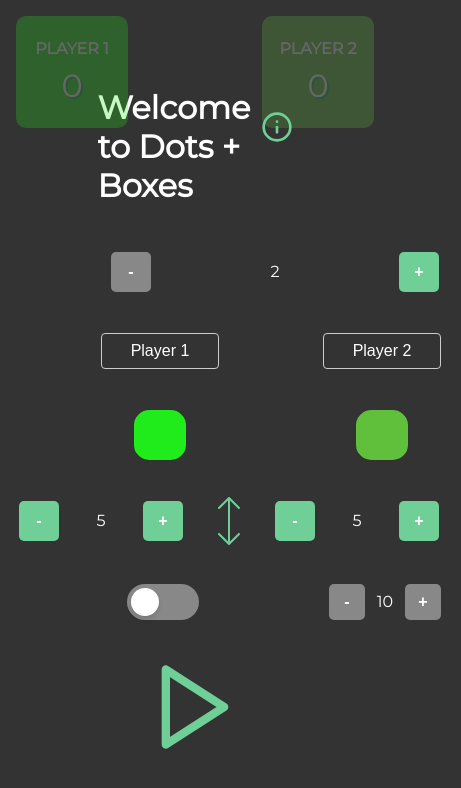
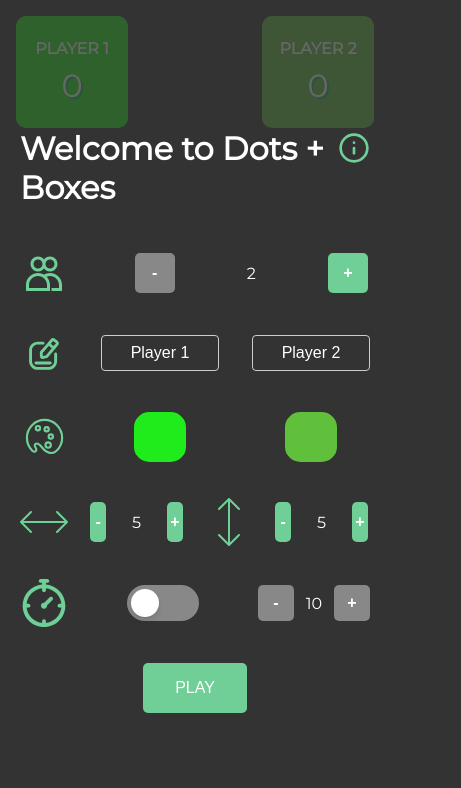
Before and after one commit to harryBedfordSL/dots-and-boxes, a Vue app: page / in a window 390 px wide. Shown: the top 788 px of the page, 461 px wide, since content can reach past the window. Built offline with nearby package versions, Linux system fonts and the light colour scheme.

Commit message:
mobile spacing improvemnts

```diff
--- a/src/components/GameBoard.vue
+++ b/src/components/GameBoard.vue
@@ -91,6 +91,13 @@ const { hasBeenClicked, onLineClick, getBoxStyle } = useLines();
   height: 80%;
 }
 
+@media (max-width: 768px) {
+  .box-container {
+    width: 90%;
+    height: 60%;
+  }
+}
+
 .x-line-container {
   opacity: 0;
   padding: 10px;
--- a/src/components/Welcome.vue
+++ b/src/components/Welcome.vue
@@ -13,10 +13,11 @@ import GameForm from './game-form/GameForm.vue';
 
 <style scoped>
 .header {
+  padding: 0 20px;
   align-items: center;
   display: flex;
-  width: 50%;
   gap: 10px;
   justify-content: center;
+  max-width: -webkit-fill-available;
 }
 </style>
--- a/src/components/game-form/GameForm.vue
+++ b/src/components/game-form/GameForm.vue
@@ -5,6 +5,7 @@ import PlayerNames from './PlayerNames.vue';
 import PlayerColors from './PlayerColors.vue';
 import GridSize from './GridSize.vue';
 import TimerConfig from './TimerConfig.vue';
+import Button from '../Button.vue';
 
 const gameStore = useGameStore();
 </script>
@@ -15,6 +16,7 @@ const gameStore = useGameStore();
       <img title="Number of Players" src="@/assets/icons/people.svg" class="icon" />
       <NumberOfPlayersVue />
     </div>
+    <div class="players-group">
       <div class="form-item">
         <img title="Player Names" src="@/assets/icons/edit.svg" class="icon" />
         <PlayerNames />
@@ -22,6 +24,7 @@ const gameStore = useGameStore();
       <div class="form-item">
         <img title="Player Colors" src="@/assets/icons/color.svg" class="icon" />
         <PlayerColors />
+      </div>
     </div>
     <div class="form-item">
       <img title="Number of Horizontal Dots" src="@/assets/icons/horizontal-arrow.svg" class="icon" />
@@ -31,11 +34,9 @@ const gameStore = useGameStore();
       <img title="Turn Timer (seconds)" src="@/assets/icons/timer.svg" class="icon" />
       <TimerConfig />
     </div>
-    <img
-      src="@/assets/icons/play.svg"
-      @click="gameStore.startGame"
-      class="icon clickable play test-play"
-    />
+    <Button @click="gameStore.startGame">
+      PLAY
+    </Button>
   </form>
 </template>
 
@@ -51,8 +52,20 @@ const gameStore = useGameStore();
   flex-direction: column;
   gap: 30px;
   justify-content: center;
+  max-width: -webkit-fill-available;
   padding: 20px;
 }
+
+.players-group {
+  align-items: center;
+  display: flex;
+  flex-direction: column;
+  gap: 30px;
+  justify-content: center;
+  width: 100%;
+  overflow-x: auto;
+}
+
 .form-item {
   align-items: center;
   display: flex;
--- a/src/components/modals/Modal.vue
+++ b/src/components/modals/Modal.vue
@@ -72,9 +72,8 @@ useClickOutside({
   margin: auto;
   width: fit-content;
   height: fit-content;
-  max-width: 30em;
   max-height: 75%;
-  padding: 1rem;
+  max-width: -webkit-fill-available;
   border-radius: 1rem;
   box-shadow: 5px 5px 0px 1px var(--background-secondary);
   background: var(--background-primary);
@@ -94,7 +93,7 @@ useClickOutside({
   display: flex;
   flex-direction: column;
   align-items: center;
-  padding: 20px 10px;
+  padding: 1rem;
 }
 
 .btn-close {
--- a/src/components/modals/SettingsModal.vue
+++ b/src/components/modals/SettingsModal.vue
@@ -48,7 +48,7 @@ const onClose = () => {
           <TimerConfig />
         </div>
       </div>
-      <div class="actions-conatiner">
+      <div class="actions-container">
         <Button class="action test-home" @click="goHome">Home</Button>
         <Button class="action test-restart" @click="restartGame">Restart</Button>
         <Button class="action test-end" @click="endGame">End Game</Button>
@@ -78,11 +78,12 @@ const onClose = () => {
   align-items: center;
 }
 
-.actions-conatiner {
+.actions-container {
   display: flex;
   justify-content: space-between;
   gap: 10px;
   padding: 20px 0 0 0;
+  max-width: -webkit-fill-available;
 }
 
 .action {
```
Lines whose indentation alone changed are shown as unchanged.
